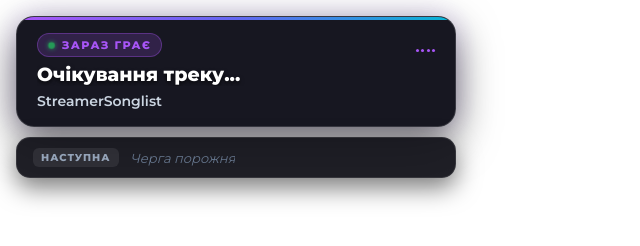
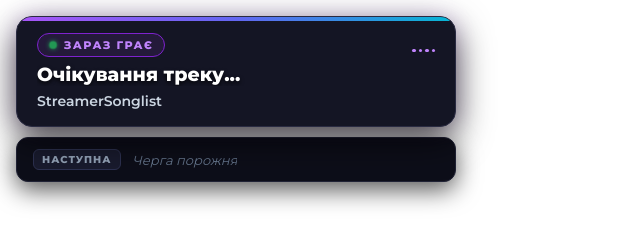
Before and after one commit to Woodborn1/songlist-overlay, a website: page public/index.html in a window 1280 px wide. Shown: the whole page, without its empty margins (0-640 px from the left). Drawn offline with Linux system fonts and the light colour scheme; no server answers.

Commit message:
Make widget cards fully opaque solid dark for OBS browser rendering

```diff
--- a/public/index.html
+++ b/public/index.html
@@ -30,19 +30,17 @@
       flex-direction: column;
       gap: 10px;
       width: 440px;
-      animation: fadeIn 0.6s ease-out;
+      animation: fadeIn 0.5s ease-out;
     }
 
-    /* Main Now Playing Card */
+    /* Main Now Playing Card - Solid Opaque in OBS */
     .card-now-playing {
       position: relative;
-      background: rgba(14, 14, 24, 0.96);
-      backdrop-filter: blur(20px);
-      -webkit-backdrop-filter: blur(20px);
-      border-radius: 18px;
+      background: #141524;
+      border-radius: 16px;
       padding: 16px 20px;
-      border: 1px solid rgba(255, 255, 255, 0.15);
-      box-shadow: 0 14px 40px rgba(0, 0, 0, 0.6), 0 0 25px rgba(139, 92, 246, 0.2);
+      border: 1.5px solid #2a2b42;
+      box-shadow: 0 12px 35px rgba(0, 0, 0, 0.75), 0 0 20px rgba(168, 85, 247, 0.2);
       display: flex;
       flex-direction: column;
       gap: 6px;
@@ -55,7 +53,7 @@
       top: 0;
       left: 0;
       right: 0;
-      height: 3px;
+      height: 3.5px;
       background: linear-gradient(90deg, #a855f7, #6366f1, #06b6d4);
     }
 
@@ -73,16 +71,16 @@
       font-weight: 800;
       text-transform: uppercase;
       letter-spacing: 1.5px;
-      color: #a855f7;
-      background: rgba(168, 85, 247, 0.18);
-      padding: 4px 10px;
+      color: #c084fc;
+      background: #241a3a;
+      padding: 4px 11px;
       border-radius: 20px;
-      border: 1px solid rgba(168, 85, 247, 0.35);
+      border: 1px solid #7e22ce;
     }
 
     .live-dot {
-      width: 7px;
-      height: 7px;
+      width: 8px;
+      height: 8px;
       background: #22c55e;
       border-radius: 50%;
       box-shadow: 0 0 10px #22c55e;
@@ -92,13 +90,13 @@
     .equalizer {
       display: flex;
       align-items: flex-end;
-      gap: 2.5px;
+      gap: 3px;
       height: 14px;
     }
 
     .eq-bar {
-      width: 3px;
-      background: #a855f7;
+      width: 3.5px;
+      background: #c084fc;
       border-radius: 2px;
       animation: bounce 1.2s infinite ease-in-out alternate;
     }
@@ -115,7 +113,7 @@
       white-space: nowrap;
       overflow: hidden;
       text-overflow: ellipsis;
-      text-shadow: 0 2px 4px rgba(0, 0, 0, 0.7);
+      text-shadow: 0 2px 4px rgba(0, 0, 0, 0.8);
       transition: opacity 0.25s ease;
     }
 
@@ -129,15 +127,13 @@
       transition: opacity 0.25s ease;
     }
 
-    /* Next Up Card */
+    /* Next Up Card - Solid Opaque in OBS */
     .card-next {
-      background: rgba(12, 12, 20, 0.92);
-      backdrop-filter: blur(16px);
-      -webkit-backdrop-filter: blur(16px);
-      border-radius: 14px;
-      padding: 10px 16px;
-      border: 1px solid rgba(255, 255, 255, 0.1);
-      box-shadow: 0 10px 25px rgba(0, 0, 0, 0.5);
+      background: #0d0e19;
+      border-radius: 12px;
+      padding: 11px 16px;
+      border: 1.5px solid #202235;
+      box-shadow: 0 8px 24px rgba(0, 0, 0, 0.65);
       display: flex;
       align-items: center;
       gap: 12px;
@@ -149,7 +145,8 @@
       text-transform: uppercase;
       letter-spacing: 1px;
       color: #94a3b8;
-      background: rgba(255, 255, 255, 0.08);
+      background: #191b2e;
+      border: 1px solid #2d3150;
       padding: 3px 8px;
       border-radius: 6px;
       white-space: nowrap;
@@ -190,7 +187,7 @@
 
     @keyframes pulse {
       0% { transform: scale(0.9); opacity: 0.7; box-shadow: 0 0 4px #22c55e; }
-      50% { transform: scale(1.2); opacity: 1; box-shadow: 0 0 12px #22c55e; }
+      50% { transform: scale(1.25); opacity: 1; box-shadow: 0 0 12px #22c55e; }
       100% { transform: scale(0.9); opacity: 0.7; box-shadow: 0 0 4px #22c55e; }
     }
 
@@ -207,9 +204,9 @@
 </head>
 <body>
 
-  <div class="widget-container">
+  <div class="widget-container" id="widget-container">
     <!-- Now Playing Card -->
-    <div class="card-now-playing">
+    <div class="card-now-playing" id="card-now">
       <div class="header-row">
         <div class="badge">
           <span class="live-dot"></span>
@@ -227,7 +224,7 @@
     </div>
 
     <!-- Next In Queue Card -->
-    <div class="card-next" id="next-card">
+    <div class="card-next" id="card-next">
       <div class="next-label">Наступна</div>
       <div class="next-content" id="next-content">
         <span class="empty-text">Черга порожня</span>
@@ -239,6 +236,7 @@
     const urlParams = new URLSearchParams(window.location.search);
     const streamer = urlParams.get('streamer') || 'ssofikooooo';
     const pollInterval = parseInt(urlParams.get('interval') || '4000', 10);
+    const apiHost = urlParams.get('api') || (window.location.protocol === 'file:' ? 'http://localhost:3000' : '');
 
     const nowTitleEl = document.getElementById('now-title');
     const nowArtistEl = document.getElementById('now-artist');
@@ -250,8 +248,9 @@
 
     async function updateWidget() {
       try {
-        const res = await fetch(`/api/queue?streamer=${encodeURIComponent(streamer)}`);
-        if (!res.ok) throw new Error('API error');
+        const endpoint = `${apiHost}/api/queue?streamer=${encodeURIComponent(streamer)}`;
+        const res = await fetch(endpoint);
+        if (!res.ok) throw new Error('HTTP ' + res.status);
         const data = await res.json();
 
         if (data.ok) {
```
